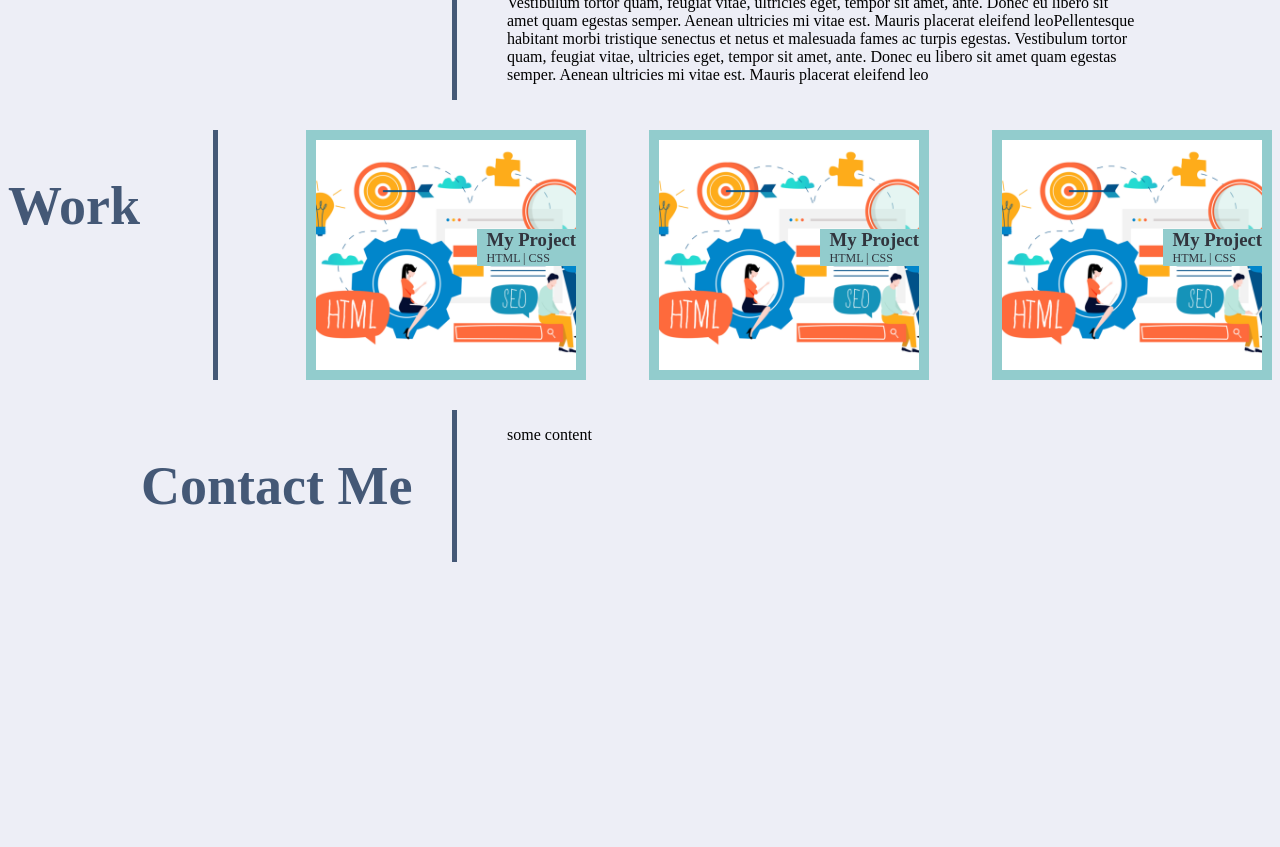
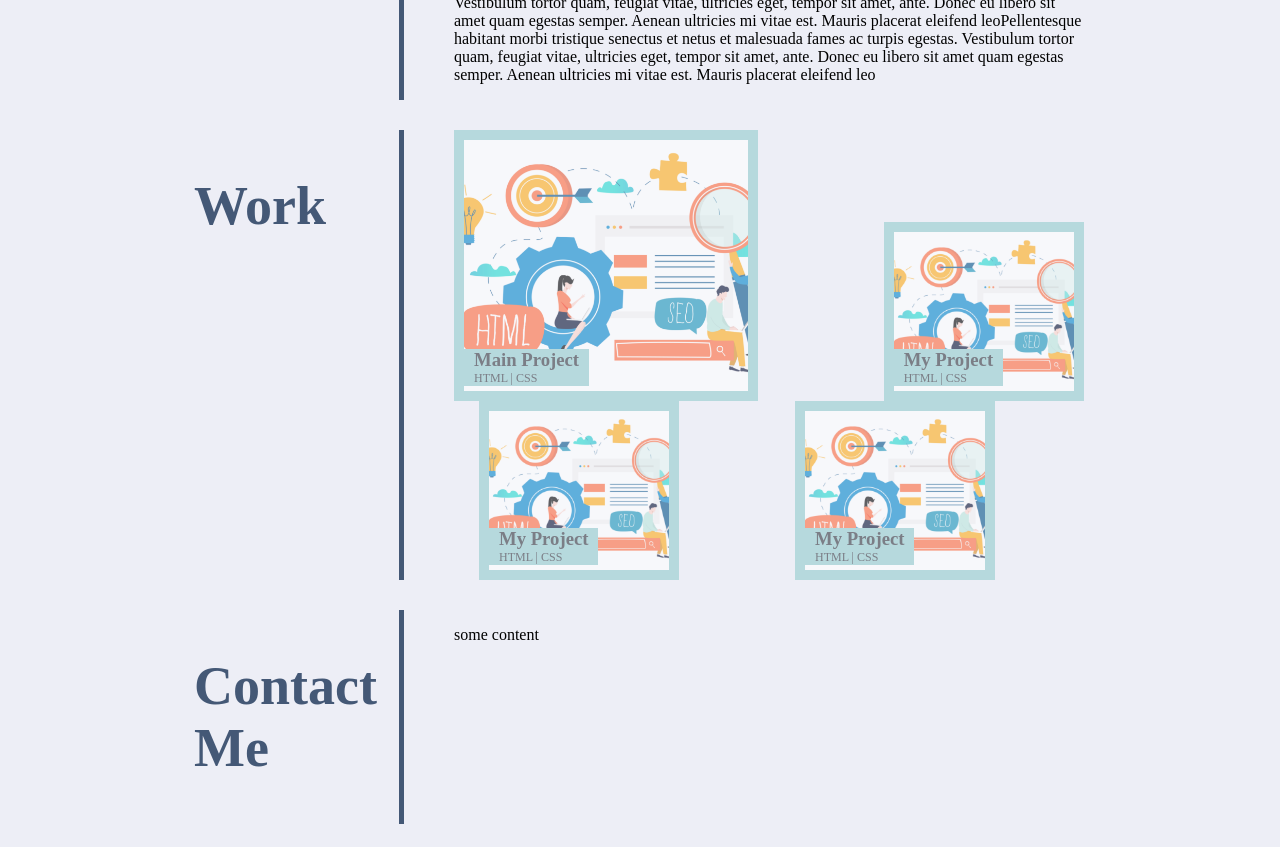
Before and after one commit to kcastil7/Portfolio, a plain HTML site: page Develop/index.html in a window 1280 px wide. Shown: the part 1060-1907 px from the top of the page. Before the commit the page ends 1645 px from the top, so only its background shows below. Drawn offline with Linux system fonts and the light colour scheme.

Commit message:
finished working on the work section of the portfolio

```diff
--- a/Develop/assets/css/style.css
+++ b/Develop/assets/css/style.css
@@ -88,18 +88,17 @@ main {
 .content-header {
     display: flex;
     justify-content: flex-end;
-    flex: 1 1 0;
     border-right: 5px solid var(--content-header-blue);
     font-size:36px;
     color: var(--content-header-blue);
-    max-width:25%;
+    max-width:20%;
     margin-right: 25px;
 }
 
 .content-container h2 {
     display: flex;
     flex-wrap: wrap;
-    flex: 1 1 auto;
+    flex: 1 1 0;
     margin-right:5px;
     width: 200px;
 }
@@ -110,34 +109,65 @@ main {
     display: flex;
     flex-wrap: wrap;
     margin-left: 25px;
+}
+
+
+#work .work-content .content {
+    display: flex;
+    position:relative;
+    flex: 1 0 0;
+    align-items:flex-end;
+    opacity: 0.6;
 
 }
 
-#work .content-container {
-    flex-wrap: wrap;
+#work .work-content .main-work {
+    display: flex;
+    position:relative;
+    flex: 2 0 0;
+    align-items:flex-end;
+    opacity: 0.6;
 
 }
-#work .content {
+.work-content {
+    display: flex;
     flex-wrap: wrap;
-    flex-direction: column;
     justify-content: center;
-    align-items:flex-end;
-    width:50%;
-    /* flex: 0 1 none; */
+    margin-left: 25px;
+    width: 50%;
 }
 
+
+
+#work .work-content .content:hover {
+    opacity: 1.0 !important;
+
+}
+
+#work .work-content .main-work:hover {
+    opacity: 1.0 !important;
+
+}
+
+
+
 #work .content img{
-    display: flex;
-    order: 2;
-    /* flex: 1 1 none; */
     border: 10px solid var(--lightblue);
-    min-width: 40px;
-    max-height: 250px;
+    min-width: 150px;
+    max-width:200px;
+    /* width: 75%; */
+    /* max-height: 250px; */
+}
+
+#work .main-work img{
+    border: 10px solid var(--lightblue);
+    min-width: 250px;
+    width: 75%;
+    /* max-height: 250px; */
 }
 .project-name {
     display: flex;
     flex-direction: column;
-    align-items: flex-end;
     position:absolute;
     background-color: var(--lightblue);
     color: var(--darkblue);
@@ -148,12 +178,28 @@ main {
 
 }
 
+.main-work .project-name {
+    flex-direction: column;
+    position:absolute;
+    background-color: var(--lightblue);
+    color: var(--darkblue);
+    margin-left: 10px;
+    margin-top: -60px;
+    padding-right:10px;
+    padding-left: 10px;
+
+}
+
 #work .content h3 {
     display: flex;
     margin-bottom: 0;
     margin-top: 0;
+}
 
-
+#work .main-work h3 {
+    display: flex;
+    margin-bottom: 0;
+    margin-top: 0;
 }
 
 #work .content p {
@@ -163,3 +209,11 @@ main {
     margin-top: 0px;
     margin-bottom: 0px;
 }
+
+#work .main-work p {
+    display: flex;
+    align-self: flex-start;
+    font-size: 12px;
+    margin-top: 0px;
+    margin-bottom: 0px;
+}
--- a/Develop/index.html
+++ b/Develop/index.html
@@ -50,10 +50,23 @@
             </section>
 
         </section>
+
+
+
         <section id="work" class="content-container">
             <section class="content-header">
                 <h2>Work</h2>
             </section>
+
+            <section class="work-content">
+                <section class="main-work">
+                    <img src="./assets/images/seo.png" alt="This is an image of an seo collage"/>
+                    <section class="project-name">
+                        <h3>Main Project</h3>
+                        <p>HTML | CSS</p>
+                    </section>
+                </section>
+
                 <section class="content">
                     <img src="./assets/images/seo.png" alt="This is an image of an seo collage"/>
                     <section class="project-name">
@@ -77,6 +90,7 @@
                         <p>HTML | CSS</p>
                     </section>
                 </section>
+            </section>
 
         </section>
         <section id="contact-me" class="content-container">
```
Lines whose indentation alone changed are shown as unchanged.
